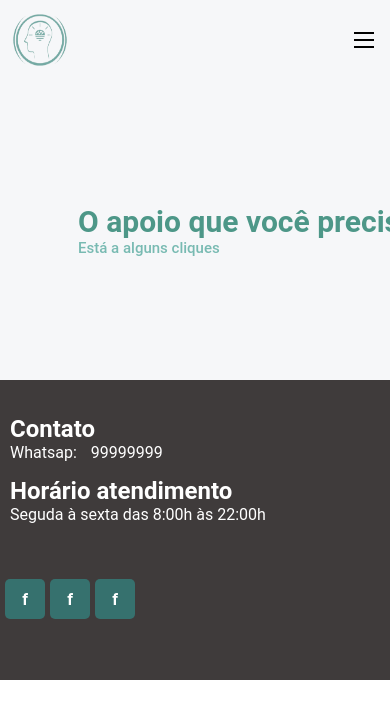
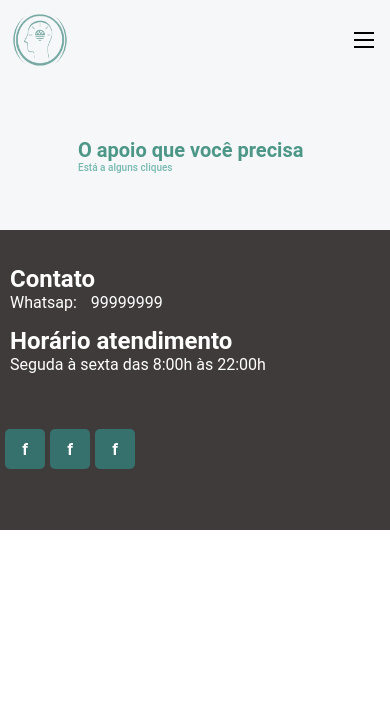
Before and after one commit to marcosrib/site-nextjs, a Next.js app: page / in a window 390 px wide. Shown: the top 718 px of the page. Built offline with nearby package versions, Linux system fonts and the light colour scheme.

Commit message:
feat: ajuste banner home

```diff
--- a/styles/Home/Home.module.css
+++ b/styles/Home/Home.module.css
@@ -56,9 +56,19 @@
     position: initial;
   }
   .title {
-    font-size: 30px;
+    font-size: 20px;
   }
   .subTitle {
-    font-size: 15px;
+    font-size: 10px;
+  }
+
+  .img {
+    height: 150px;
+    width: 100%;
+  }
+
+  .textImageContent {
+    height: 150px;
+    width: 100%;
   }
 }
```
